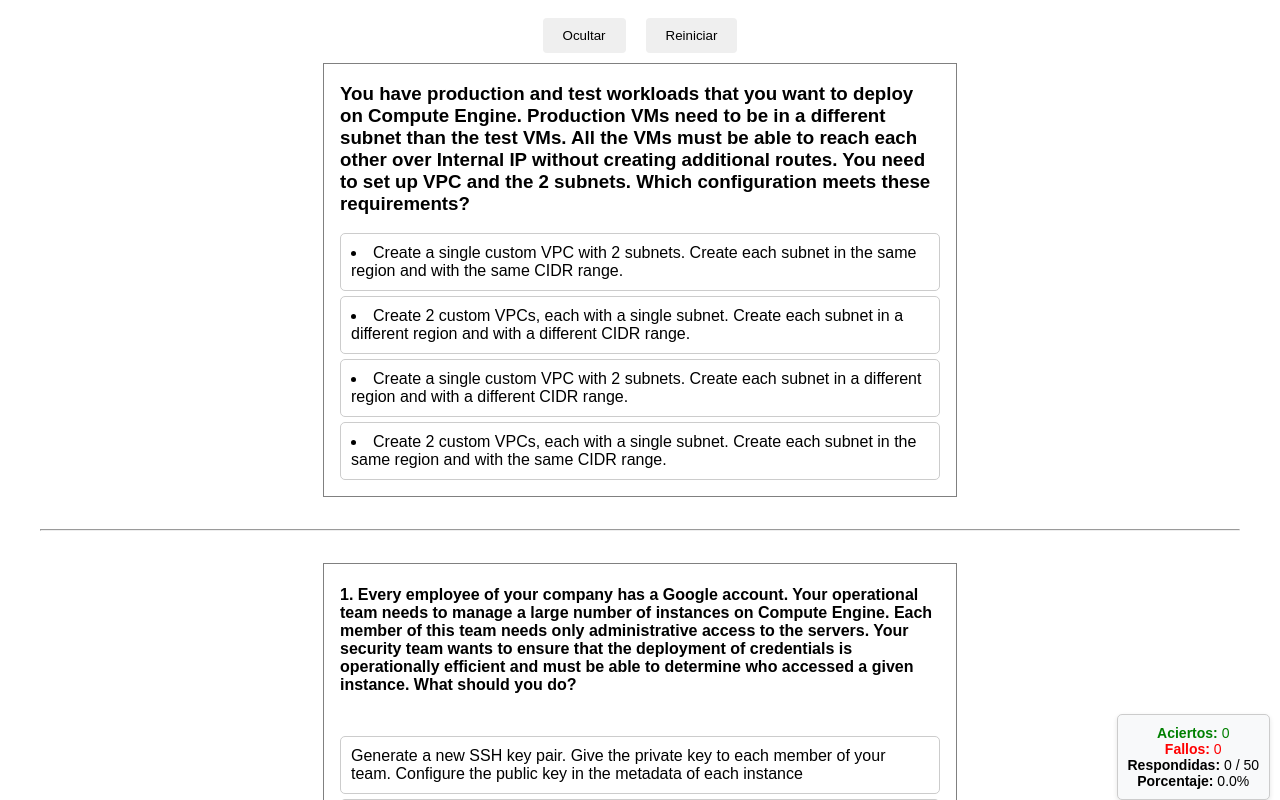
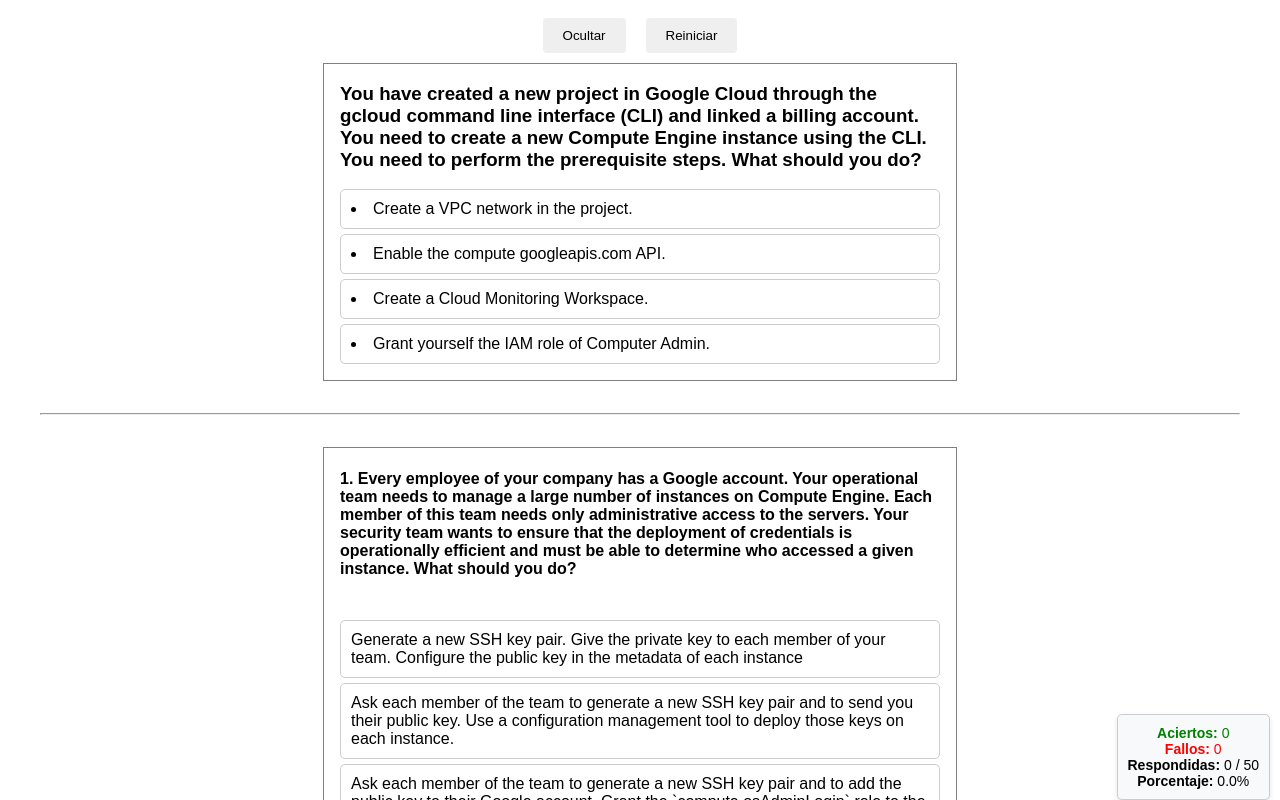
Before and after one commit to coler8/exam-test-gcp-engineer, an Angular app: page / in a window 1280 px wide. Shown: the top 800 px of the page. Built offline with nearby package versions, Linux system fonts and the light colour scheme.

Commit message:
fix: update question numbering in quiz component and remove outdated questions

```diff
--- a/src/app/app.component.html
+++ b/src/app/app.component.html
@@ -74,7 +74,7 @@
   style="margin: auto; border: 1px solid gray; margin-bottom: 1rem"
 >
   <div style="margin: 1rem">
-    <h4>{{ item.id }}. {{ item.question }}</h4>
+    <h4>{{ i + 1 }}. {{ item.question }}</h4>
     <ul style="list-style: none; padding: 0; width: 100%">
       @for (answer of item.answers; track $index; let j = $index) {
       <li
--- a/src/app/app.component.ts
+++ b/src/app/app.component.ts
@@ -1692,18 +1692,6 @@
       correctAnswer: 3,
     },
     {
-      id: 141,
-      question:
-        "Question #141Topic 1\nYou created several resources in multiple Google Cloud projects. All projects are linked to different billing accounts. To better estimate future charges, you want to have a single visual representation of all costs incurred. You want to include new cost data as soon as possible. What should you do?",
-      answers: [
-        "Configure Billing Data Export to BigQuery and visualize the data in Data Studio.",
-        "Visit the Cost Table page to get a CSV export and visualize it using Data Studio.",
-        "Fill all resources in the Pricing Calculator to get an estimate of the monthly cost.",
-        "Use the Reports view in the Cloud Billing Console to view the desired cost information.",
-      ],
-      correctAnswer: 0,
-    },
-    {
       id: 142,
       question:
         "Your company has workloads running on Compute Engine and on-premises. The Google Cloud Virtual Private Cloud (VPC) is connected to your WAN over a\nVirtual Private Network (VPN). You need to deploy a new Compute Engine instance and ensure that no public Internet traffic can be routed to it. What should you do?",
@@ -2312,7 +2300,7 @@
         "Upload the image to Cloud Storage and create a Kubernetes Service referencing the image.",
         "Upload the image to Cloud Storage and create a Kubernetes Deployment referencing the image.",
         "Upload the image to Container Registry and create a Kubernetes Service referencing the image.",
-        "Upload the image to Container Registry and create a Kubernetes Deployment referencing the image.",
+        "Upload the image to Container 'Artifact' Registry and create a Kubernetes Deployment referencing the image.",
       ],
       correctAnswer: 3,
     },
@@ -2401,13 +2389,6 @@
       correctAnswer: 1,
     },
     {
-      id: 200,
-      question:
-        "You are building an application that stores relational data from users. Users across the globe will use this application. Your CTO is concerned about the scaling requirements because the size of the user base is unknown. You need to implement a database solution that can scale with your user growth with minimum configuration changes. Which storage solution should you use?",
-      answers: ["Cloud SQL", "Firestore", "Cloud Spanner", "Bigtable"],
-      correctAnswer: 2,
-    },
-    {
       id: 201,
       question:
         "Your company has multiple projects linked to a single billing account in Google Cloud. You need to visualize the costs with specific metrics that should be dynamically calculated based on company-specific criteria. You want to automate the process. What should you do?",
@@ -2607,18 +2588,6 @@
       correctAnswer: 2,
     },
     {
-      id: 218,
-      question:
-        "Your company runs one batch process in an on-premises server that takes around 30 hours to complete. The task runs monthly, can be performed offline, and must be restarted if interrupted. You want to migrate this workload to the cloud while minimizing cost. What should you do?",
-      answers: [
-        "Create an Instance Template with Spot VMs On. Create a Managed Instance Group from the template and adjust Target CPU Utilization. Migrate the workload.",
-        "Migrate the workload to a Compute Engine VM. Start and stop the instance as needed.",
-        "Migrate the workload to a Google Kubernetes Engine cluster with Spot nodes.",
-        "Migrate the workload to a Compute Engine Spot VM.",
-      ],
-      correctAnswer: 1,
-    },
-    {
       id: 219,
       question:
         "You are planning to migrate the following on-premises data management solutions to Google Cloud:\n\n• One MySQL cluster for your main database\n• Apache Kafka for your event streaming platform\n• One Cloud SQL for PostgreSQL database for your analytical and reporting needs\n\nYou want to implement Google-recommended solutions for the migration. You need to ensure that the new solutions provide global scalability and require minimal operational and infrastructure management. What should you do?",
@@ -2691,42 +2660,6 @@
       correctAnswer: 3,
     },
     {
-      id: 225,
-      question:
-        "Your managed instance group raised an alert stating that new instance creation has failed to create new instances. You need to solve the instance creation problem. What should you do?",
-      answers: [
-        "Create an instance template that contains valid syntax which will be used by the instance group. Delete any persistent disks with the same name as instance names.",
-        "Create an instance template that contains valid syntax that will be used by the instance group. Verify that the instance name and persistent disk name values are not the same in the template.",
-        "Verify that the instance template being used by the instance group contains valid syntax. Delete any persistent disks with the same name as instance names. Set the disks.autoDelete property to true in the instance template.",
-        "Delete the current instance template and replace it with a new instance template. Verify that the instance name and persistent disk name values are not the same in the template. Set the disks.autoDelete property to true in the instance template.",
-      ],
-      correctAnswer: 0,
-    },
-    {
-      id: 226,
-      question:
-        "You have created an application that is packaged into a Docker image. You want to deploy the Docker image as a workload on Google Kubernetes Engine. What should you do?",
-      answers: [
-        "Upload the image to Cloud Storage and create a Kubernetes Service referencing the image.",
-        "Upload the image to Cloud Storage and create a Kubernetes Deployment referencing the image.",
-        "Upload the image to Artifact Registry and create a Kubernetes Service referencing the image.",
-        "Upload the image to Artifact Registry and create a Kubernetes Deployment referencing the image.",
-      ],
-      correctAnswer: 3,
-    },
-    {
-      id: 227,
-      question:
-        "You are using Looker Studio to visualize a table from your data warehouse that is built on top of BigQuery. Data is appended to the data warehouse during the day. At night, the daily summary is recalculated by overwriting the table. You just noticed that the charts in Looker Studio are broken, and you want to analyze the problem. What should you do?",
-      answers: [
-        "In Cloud Logging, create a filter for your Looker Studio report.",
-        "Use the open source CLI tool, Snapshot Debugger, to find out why the data was not refreshed correctly.",
-        "Review the Error Reporting page in the Google Cloud console to find any errors.",
-        "Use the BigQuery interface to review the nightly job and look for any errors.",
-      ],
-      correctAnswer: 3,
-    },
-    {
       id: 228,
       question:
         "You have a batch workload that runs every night and uses a large number of virtual machines (VMs). It is fault-tolerant and can tolerate some of the VMs being terminated. The current cost of VMs is too high. What should you do?",
@@ -3085,30 +3018,6 @@
         "Turn on Google Cloud firewall rules logging, and set up alerts for any insert, update, or delete events.",
       ],
       correctAnswer: 1,
-    },
-    {
-      id: 258,
-      question:
-        "You are configuring service accounts for an application that spans multiple projects. Virtual machines (VMs) running in the web-applications project need access to BigQuery datasets in the crm-databases project. You want to follow Google-recommended practices to grant access to the service account in the web-applications project. What should you do?",
-      answers: [
-        'Grant "project owner" for web-applications appropriate roles to crm-databases.',
-        'Grant "project owner" role to crm-databases and the web-applications project.',
-        'Grant "project owner" role to crm-databases and roles/bigquery.dataViewer role to web-applications.',
-        "Grant roles/bigquery.dataViewer role to crm-databases and appropriate roles to web-applications.",
-      ],
-      correctAnswer: 3,
-    },
-    {
-      id: 259,
-      question:
-        "Your Dataproc cluster runs in a single Virtual Private Cloud (VPC) network in a single subnetwork with range 172.16.20.128/25. There are no private IP addresses available in the subnetwork. You want to add new VMs to communicate with your cluster using the minimum number of steps. What should you do?",
-      answers: [
-        "Modify the existing subnet range to 172.16.20.0/24.",
-        "Create a new Secondary IP Range in the VPC and configure the VMs to use that range.",
-        "Create a new VPC network for the VMs. Enable VPC Peering between the VMs'VPC network and the Dataproc cluster VPC network.",
-        "Create a new VPC network for the VMs with a subnet of 172.32.0.0/16. Enable VPC network Peering between the Dataproc VPC network and the VMs VPC network. Configure a custom Route exchange.",
-      ],
-      correctAnswer: 0,
     },
     {
       id: 260,
```
